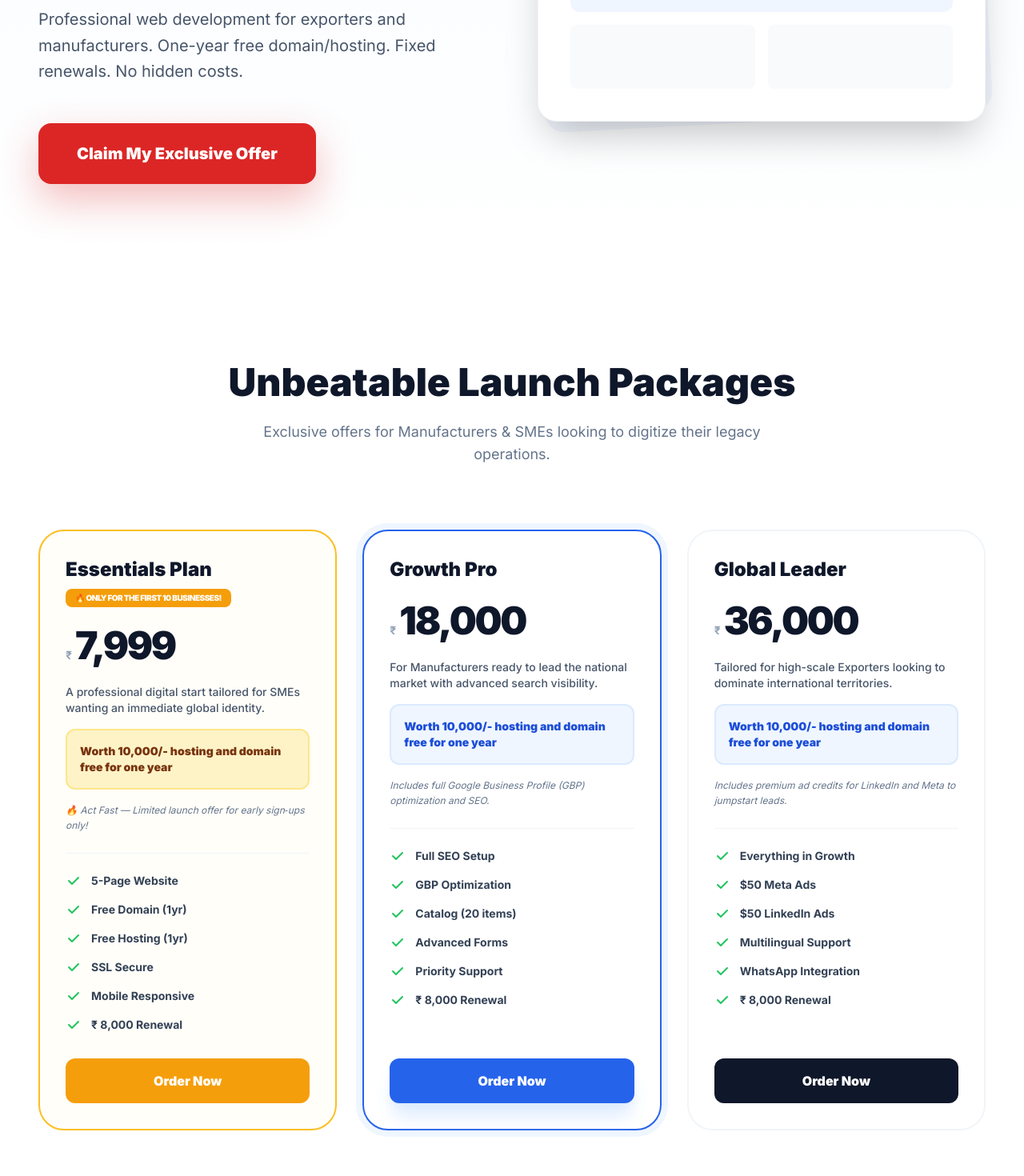
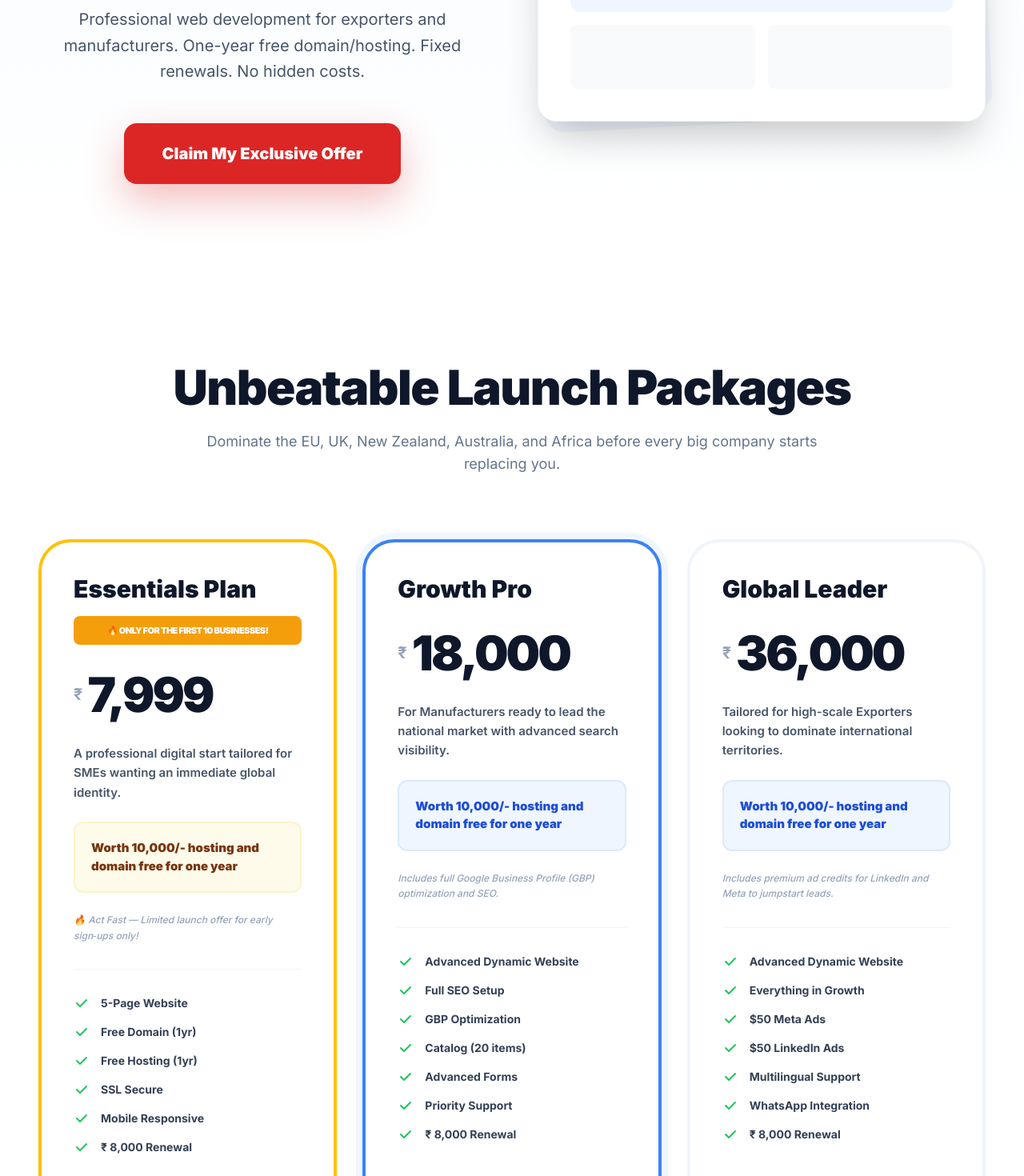
Before and after one commit to sumaarthappahwa/Website-Offer, a React (Vite) app: page / in a window 1280 px wide. Shown: the part 460-1930 px from the top of the page at 80% size. Built offline with nearby package versions, Linux system fonts and the light colour scheme.

Commit message:
feat: Refine pricing plan descriptions and features
Updates feature lists and descriptions for pricing plans to improve clarity and accuracy. Changes badge text for the "Essentials Plan" to uppercase for emphasis.

```diff
--- a/constants.tsx
+++ b/constants.tsx
@@ -42,7 +42,7 @@ export const PLANS: PricingPlan[] = [
     badgeText: "🔥 Only for the First 10 Businesses!",
     description: "A professional digital start tailored for SMEs wanting an immediate global identity. | Worth 10,000/- hosting and domain free for one year | 🔥 Act Fast — Limited launch offer for early sign‑ups only!",
     features: [
-      "Custom 5-Page Website",
+      "5-Page Website",
       "Free 1-Year Domain",
       "Free 1-Year Hosting",
       "SSL Certificate",
@@ -63,6 +63,7 @@ export const PLANS: PricingPlan[] = [
     highlight: true,
     description: "For Manufacturers ready to lead the national market with advanced search visibility. | Worth 10,000/- hosting and domain free for one year | Includes full Google Business Profile (GBP) optimization and SEO.",
     features: [
+      "Advanced Dynamic Website",
       "Everything in Essentials",
       "FREE SEO Services",
       "GBP Optimization",
@@ -83,6 +84,7 @@ export const PLANS: PricingPlan[] = [
     price: 36000,
     description: "Tailored for high-scale Exporters looking to dominate international territories. | Worth 10,000/- hosting and domain free for one year | Includes premium ad credits for LinkedIn and Meta to jumpstart leads.",
     features: [
+      "Advanced Dynamic Website",
       "Everything in Growth Pro",
       "Advanced SEO & Analytics",
       "$50 Meta Ads Credit",
--- a/index.tsx
+++ b/index.tsx
@@ -81,7 +81,7 @@ const PLANS: PricingPlan[] = [
     id: PackageType.BASIC,
     name: "Essentials Plan",
     price: 7999,
-    badgeText: "🔥 Only for the First 10 Businesses!",
+    badgeText: "🔥 ONLY FOR THE FIRST 10 BUSINESSES!",
     description: "A professional digital start tailored for SMEs wanting an immediate global identity. | Worth 10,000/- hosting and domain free for one year | 🔥 Act Fast — Limited launch offer for early sign‑ups only!",
     features: ["5-Page Website", "Free Domain (1yr)", "Free Hosting (1yr)", "SSL Secure", "Mobile Responsive", "₹ 8,000 Renewal"],
     scope: [
@@ -96,7 +96,7 @@ const PLANS: PricingPlan[] = [
     price: 18000,
     highlight: true,
     description: "For Manufacturers ready to lead the national market with advanced search visibility. | Worth 10,000/- hosting and domain free for one year | Includes full Google Business Profile (GBP) optimization and SEO.",
-    features: ["Full SEO Setup", "GBP Optimization", "Catalog (20 items)", "Advanced Forms", "Priority Support", "₹ 8,000 Renewal"],
+    features: ["Advanced Dynamic Website", "Full SEO Setup", "GBP Optimization", "Catalog (20 items)", "Advanced Forms", "Priority Support", "₹ 8,000 Renewal"],
     scope: [
       { title: "SEO", description: "Comprehensive on-page keyword targeting for your industry." },
       { title: "Local Maps", description: "Optimization for Google Maps to capture nearby industrial leads." }
@@ -108,7 +108,7 @@ const PLANS: PricingPlan[] = [
     name: "Global Leader",
     price: 36000,
     description: "Tailored for high-scale Exporters looking to dominate international territories. | Worth 10,000/- hosting and domain free for one year | Includes premium ad credits for LinkedIn and Meta to jumpstart leads.",
-    features: ["Everything in Growth", "$50 Meta Ads", "$50 LinkedIn Ads", "Multilingual Support", "WhatsApp Integration", "₹ 8,000 Renewal"],
+    features: ["Advanced Dynamic Website", "Everything in Growth", "$50 Meta Ads", "$50 LinkedIn Ads", "Multilingual Support", "WhatsApp Integration", "₹ 8,000 Renewal"],
     scope: [
       { title: "Ads Launch", description: "Configuration and management of $100 total ad credit." },
       { title: "Global Reach", description: "International SEO architecture and multilingual capabilities." }
@@ -153,10 +153,10 @@ Message: ${formData.message}
   };
 
   return (
-    <div className="min-h-screen bg-white selection:bg-blue-100 pb-20 md:pb-0">
+    <div className="min-h-screen bg-white selection:bg-blue-100 pb-20 md:pb-0 font-['Inter']">
       {/* Navbar */}
       <nav className="fixed w-full z-50 bg-white/80 backdrop-blur-lg border-b border-slate-100 py-4 px-6 md:px-12 flex justify-between items-center">
-        <div className="text-2xl font-black text-blue-600 tracking-tighter">EXPORT<span className="text-slate-800">LAUNCH</span></div>
+        <div className="text-2xl font-black text-blue-600 tracking-tighter uppercase">EXPORT<span className="text-slate-800">LAUNCH</span></div>
         <div className="hidden md:flex space-x-8 text-sm font-bold text-slate-600 uppercase tracking-widest">
           <a href="#services" className="hover:text-blue-600 transition">Services</a>
           <a href="#process" className="hover:text-blue-600 transition">Process</a>
@@ -165,18 +165,18 @@ Message: ${formData.message}
       </nav>
 
       {/* Hero */}
-      <section className="pt-40 pb-24 px-6 md:px-12 bg-gradient-to-b from-blue-50/50 to-white">
+      <section className="pt-40 pb-24 px-6 md:px-12 bg-gradient-to-b from-blue-50/50 to-white text-center">
         <div className="max-w-7xl mx-auto grid lg:grid-cols-2 gap-16 items-center">
-          <div className="space-y-8 text-center lg:text-left">
+          <div className="space-y-8 flex flex-col items-center lg:items-center">
             <span className="inline-block px-4 py-1.5 bg-blue-100 text-blue-700 text-xs font-black rounded-full uppercase tracking-widest">Digital Powerhouse</span>
             <h1 className="text-6xl md:text-7xl font-black text-slate-900 leading-[1.1] tracking-tight">
               Fueling Your <br />
               <span className="text-blue-600">Global Sales</span> Engine.
             </h1>
-            <p className="text-xl text-slate-600 max-w-xl mx-auto lg:mx-0 leading-relaxed">
+            <p className="text-xl text-slate-600 max-w-xl mx-auto leading-relaxed">
               Professional web development for exporters and manufacturers. One-year free domain/hosting. Fixed renewals. No hidden costs.
             </p>
-            <div className="flex flex-col sm:flex-row gap-4 justify-center lg:justify-start pt-4">
+            <div className="flex flex-col sm:flex-row gap-4 justify-center pt-4 w-full">
               <a href="#services" className="px-12 py-6 bg-red-600 text-white font-black text-xl rounded-2xl hover:bg-red-700 shadow-[0_20px_50px_rgba(220,38,38,0.3)] transition-all hover:-translate-y-1 transform active:scale-95 text-center">
                 Claim My Exclusive Offer
               </a>
@@ -207,64 +207,71 @@ Message: ${formData.message}
       <section id="services" className="py-32 px-6 md:px-12">
         <div className="max-w-7xl mx-auto">
           <div className="text-center mb-20">
-            <h2 className="text-4xl md:text-5xl font-black text-slate-900 mb-6">Unbeatable Launch Packages</h2>
-            <p className="text-slate-500 text-lg max-w-2xl mx-auto">Exclusive offers for Manufacturers & SMEs looking to digitize their legacy operations.</p>
+            <h2 className="text-4xl md:text-6xl font-black text-slate-900 mb-6 tracking-tight">Unbeatable Launch Packages</h2>
+            <p className="text-slate-500 text-lg max-w-3xl mx-auto">Dominate the EU, UK, New Zealand, Australia, and Africa before every big company starts replacing you.</p>
           </div>
 
           <div className="grid md:grid-cols-3 gap-8">
             {PLANS.map((plan) => {
               const isEssential = plan.id === PackageType.BASIC;
+              const isGrowth = plan.id === PackageType.GROWTH;
+              const isPremium = plan.id === PackageType.PREMIUM;
               const parts = plan.description.split(' | ');
+
               return (
-                <div key={plan.id} className={`p-8 rounded-[2rem] border-2 transition-all flex flex-col ${
-                  plan.highlight
-                    ? 'border-blue-600 bg-white ring-8 ring-blue-50'
+                <div key={plan.id} className={`p-10 rounded-[2.5rem] border-4 transition-all flex flex-col ${
+                  isGrowth
+                    ? 'border-blue-500 bg-white ring-8 ring-blue-50'
                     : isEssential
-                      ? 'border-amber-400 bg-amber-50/30'
+                      ? 'border-[#FFC107] bg-white'
                       : 'border-slate-100 bg-white'
                 } hover:shadow-2xl`}>
-                  <div className="flex-grow space-y-6">
-                    <div className="space-y-2">
-                      <h3 className="text-2xl font-black text-slate-900">{plan.name}</h3>
-                      {plan.badgeText && (
-                        <div className={`inline-block px-3 py-1 text-[10px] font-black rounded-lg uppercase tracking-tighter ${isEssential ? 'bg-amber-500 text-white' : 'bg-blue-100 text-blue-700'}`}>
+                  <div className="flex-grow space-y-8">
+                    <div className="space-y-4">
+                      <h3 className="text-3xl font-black text-slate-900">{plan.name}</h3>
+                      {isEssential && plan.badgeText && (
+                        <div className="w-full py-2.5 bg-[#F59E0B] text-white text-[11px] font-black rounded-lg text-center tracking-tighter">
                           {plan.badgeText}
                         </div>
                       )}
                     </div>
-                    <div className="flex items-baseline gap-1">
-                      <span className="text-sm font-bold text-slate-400">₹</span>
-                      <span className="text-5xl font-black text-slate-900 tracking-tighter">{plan.price.toLocaleString()}</span>
+
+                    <div className="flex items-center gap-1.5">
+                      <span className="text-xl font-bold text-slate-400">₹</span>
+                      <span className="text-6xl font-black text-slate-900 tracking-tighter">{plan.price.toLocaleString()}</span>
                     </div>
 
-                    <div className="space-y-4">
-                      <p className="text-sm text-slate-600 font-medium">{parts[0]}</p>
-                      <div className={`p-4 rounded-xl border-2 ${isEssential ? 'bg-amber-100 border-amber-200' : 'bg-blue-50 border-blue-100'}`}>
-                        <p className={`text-sm font-black ${isEssential ? 'text-amber-900' : 'text-blue-700'}`}>
+                    <div className="space-y-6">
+                      <p className="text-[15px] text-slate-600 font-semibold leading-relaxed">{parts[0]}</p>
+
+                      {/* Featured Worth section */}
+                      <div className={`p-5 rounded-xl border-2 ${isEssential ? 'bg-amber-50 border-amber-100' : 'bg-blue-50 border-blue-100'}`}>
+                        <p className={`text-[15px] font-black ${isEssential ? 'text-amber-900' : 'text-blue-700'}`}>
                           {parts[1]}
                         </p>
                       </div>
-                      <p className="text-xs italic text-slate-500 leading-relaxed">{parts[2]}</p>
+
+                      <p className="text-xs italic text-slate-400 leading-relaxed font-medium">{parts[2]}</p>
                     </div>
 
-                    <ul className="space-y-4 pt-6 border-t border-slate-100">
+                    <ul className="space-y-4 pt-8 border-t border-slate-100">
                       {plan.features.map(f => (
-                        <li key={f} className="flex items-center gap-3 text-sm font-bold text-slate-700">
-                          <svg className="w-5 h-5 text-green-500" fill="currentColor" viewBox="0 0 20 20"><path d="M16.707 5.293a1 1 0 010 1.414l-8 8a1 1 0 01-1.414 0l-4-4a1 1 0 011.414-1.414L8 12.586l7.293-7.293a1 1 0 011.414 0z"/></svg>
+                        <li key={f} className="flex items-center gap-3.5 text-sm font-bold text-slate-700">
+                          <svg className="w-5 h-5 text-green-500 flex-shrink-0" fill="currentColor" viewBox="0 0 20 20"><path d="M16.707 5.293a1 1 0 010 1.414l-8 8a1 1 0 01-1.414 0l-4-4a1 1 0 011.414-1.414L8 12.586l7.293-7.293a1 1 0 011.414 0z"/></svg>
                           {f}
                         </li>
                       ))}
                     </ul>
                   </div>
 
-                  <a href={plan.razorpayLink} target="_blank" className={`mt-8 w-full py-4 rounded-xl text-center font-black transition-all ${
+                  <a href={plan.razorpayLink} target="_blank" className={`mt-10 w-full py-5 rounded-2xl text-center font-black transition-all text-lg ${
                     plan.highlight
                       ? 'bg-blue-600 text-white hover:bg-blue-700 shadow-xl shadow-blue-100'
                       : isEssential
-                        ? 'bg-amber-500 text-white hover:bg-amber-600'
+                        ? 'bg-[#F59E0B] text-white hover:bg-amber-600 shadow-xl shadow-amber-100'
                         : 'bg-slate-900 text-white hover:bg-black'
                   }`}>
-                    Order Now
+                    Order {plan.name}
                   </a>
                 </div>
               );
@@ -323,7 +330,7 @@ Message: ${formData.message}
                 <input required name="phone" value={formData.phone} onChange={handleInputChange} className="w-full px-5 py-4 bg-slate-50 border-none rounded-xl focus:ring-2 focus:ring-blue-500 transition outline-none text-sm" placeholder="Phone Number" />
               </div>
               <select name="selectedPackage" value={formData.selectedPackage} onChange={handleInputChange} className="w-full px-5 py-4 bg-slate-50 border-none rounded-xl focus:ring-2 focus:ring-blue-500 transition outline-none text-sm appearance-none">
-                {PLANS.map(p => <option key={p.id} value={p.id}>{p.name} - ₹{p.price}</option>)}
+                {PLANS.map(p => <option key={p.id} value={p.id}>{p.name} - ₹{p.price.toLocaleString()}</option>)}
               </select>
               <textarea rows={3} name="message" value={formData.message} onChange={handleInputChange} className="w-full px-5 py-4 bg-slate-50 border-none rounded-xl focus:ring-2 focus:ring-blue-500 transition outline-none text-sm" placeholder="Industry details or specific requirements..."></textarea>
               <button type="submit" className="w-full py-5 bg-blue-600 text-white font-black rounded-xl hover:bg-blue-700 transition shadow-lg shadow-blue-100 flex items-center justify-center gap-2">
@@ -338,11 +345,11 @@ Message: ${formData.message}
       {/* Footer */}
       <footer className="py-20 px-6 md:px-12 bg-white border-t border-slate-100">
         <div className="max-w-7xl mx-auto flex flex-col md:flex-row justify-between items-center gap-10">
-          <div className="text-2xl font-black text-blue-600">EXPORT<span className="text-slate-800">LAUNCH</span></div>
+          <div className="text-2xl font-black text-blue-600 uppercase">EXPORT<span className="text-slate-800">LAUNCH</span></div>
           <p className="text-slate-400 text-sm">© 2024 ExportLaunch Digital. Managed by bloggingstudio.in</p>
           <div className="flex gap-8 text-xs font-black uppercase tracking-widest text-slate-400">
-            <a href="#" className="hover:text-blue-600">Privacy</a>
-            <a href="#" className="hover:text-blue-600">Terms</a>
+            <a href="#" className="hover:text-blue-600 transition underline underline-offset-4">Privacy</a>
+            <a href="#" className="hover:text-blue-600 transition underline underline-offset-4">Terms</a>
           </div>
         </div>
       </footer>
```
